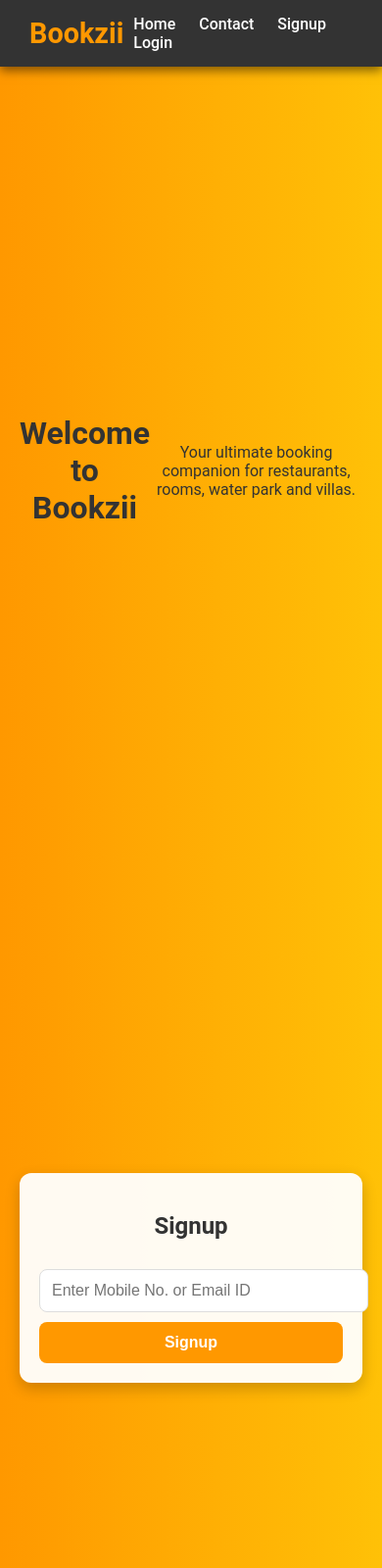
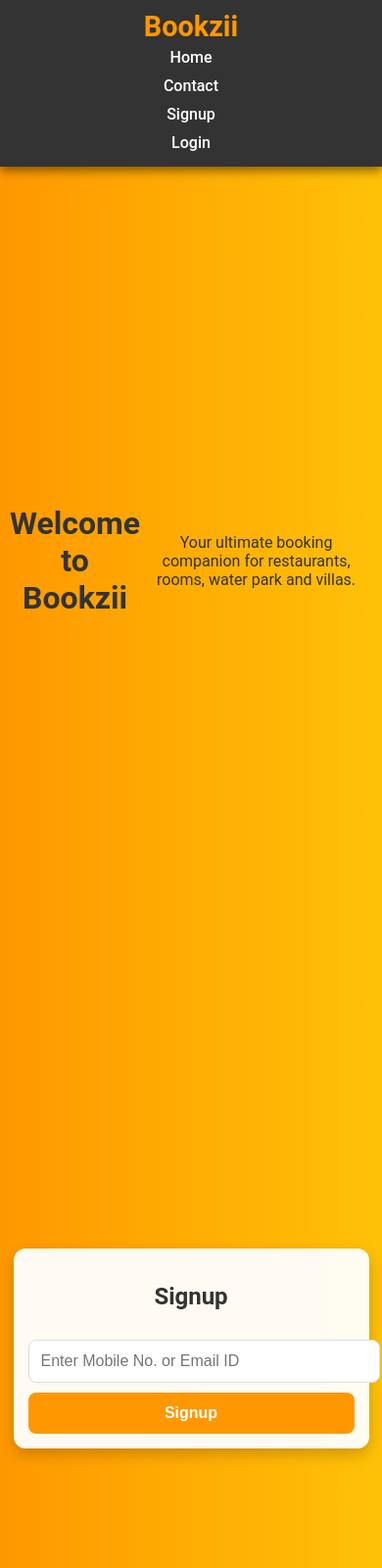
Before and after one commit to HDFCBUNK/health-harvest, a plain HTML site: page index.html in a window 390 px wide. Shown: the top 1600 px of the page at 98% size. Drawn offline with Linux system fonts and the light colour scheme.

Commit message:
Add files via upload

```diff
--- a/index.html
+++ b/index.html
@@ -179,6 +179,58 @@
             font-size: 0.9rem;
             color: #666;
         }
+        @media (max-width: 768px) {
+    header {
+        flex-direction: column;
+        text-align: center;
+        padding: 10px;
+    }
+
+    header nav {
+        display: flex;
+        flex-direction: column;
+        align-items: center;
+    }
+
+    header nav a {
+        display: block;
+        margin: 5px 0;
+    }
+
+    .container {
+        padding: 10px;
+        text-align: center;
+    }
+
+    .card {
+        width: 90%;
+        max-width: 100%;
+        padding: 15px;
+    }
+
+    .result-card {
+        flex-direction: column;
+        text-align: center;
+    }
+
+    .result-card img {
+        width: 100%;
+        max-width: 250px;
+        height: auto;
+        margin-bottom: 10px;
+    }
+
+    .details-content img {
+        width: 100%;
+        max-width: 300px;
+        height: auto;
+    }
+}
+input, select, button {
+    width: 100%;
+    max-width: 100%;
+    font-size: 1rem;
+}
     </style>
 </head>
 <body>
```
